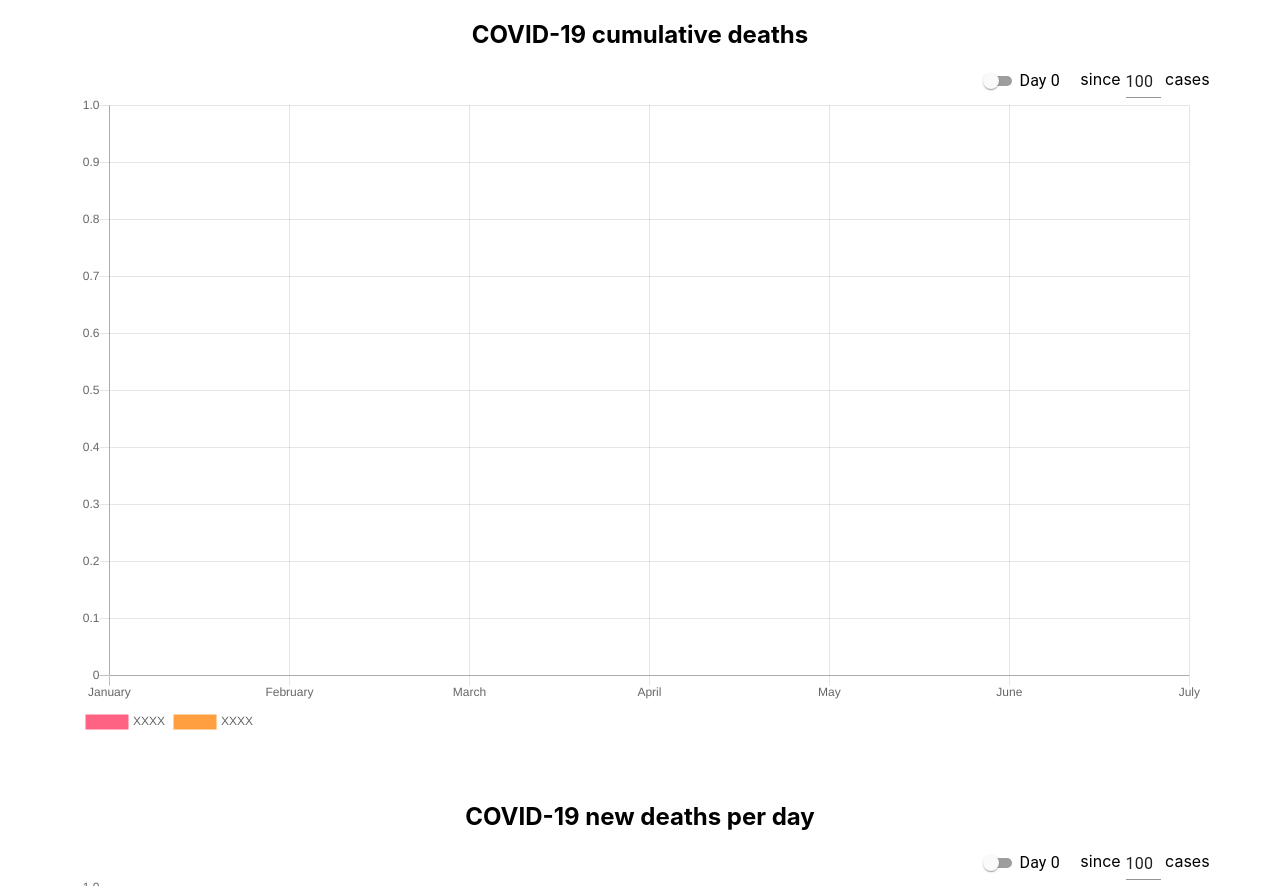
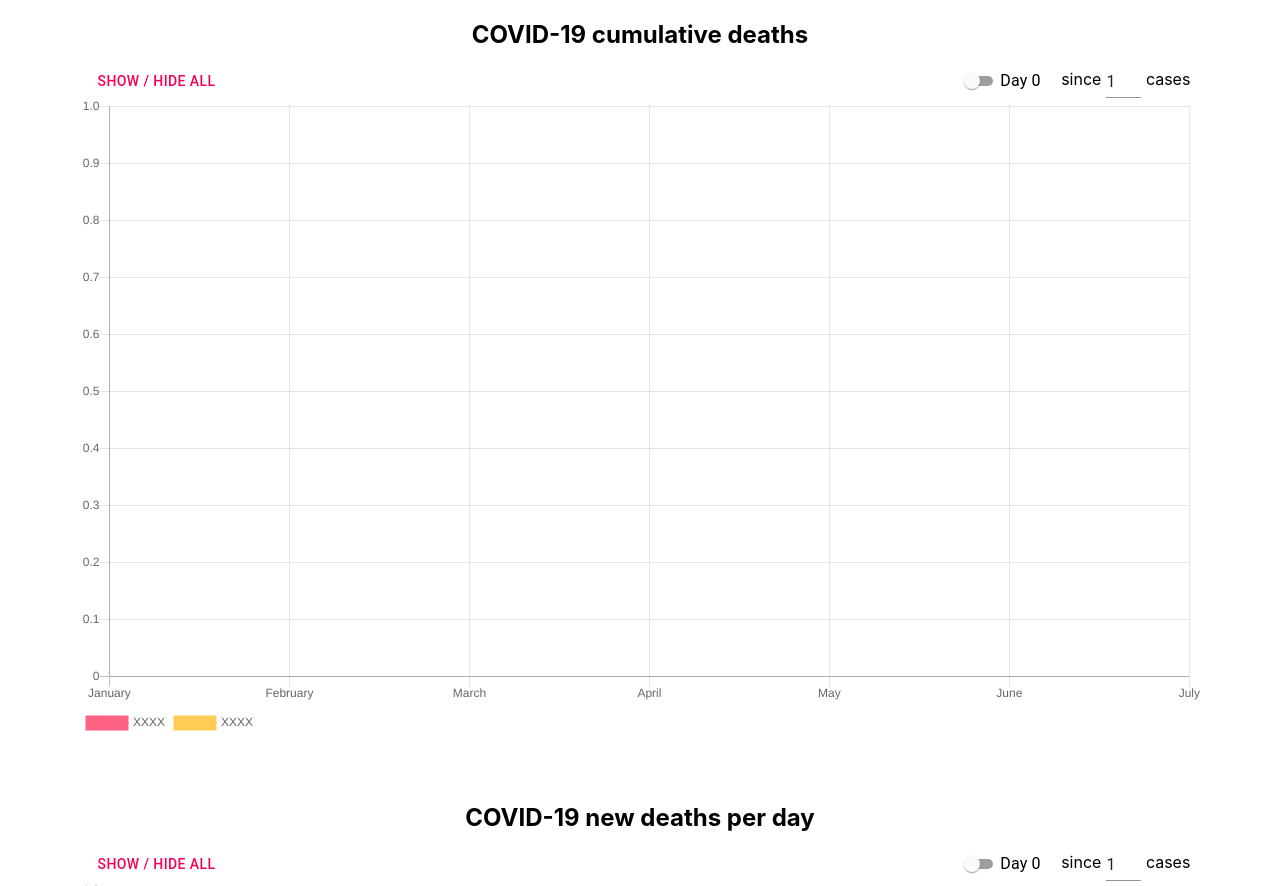
Before and after one commit to brucify/coronerl-front, a Gatsby site: page / in a window 1280 px wide. Shown: the top 886 px of the page. Built offline with nearby package versions, Linux system fonts and the light colour scheme; Gatsby itself is replaced by a stand-in of ours; no server answers.

Commit message:
showOrHIde

```diff
--- a/gatsby-config.js
+++ b/gatsby-config.js
@@ -7,9 +7,10 @@
 module.exports = {
   /* Your site config here */
   siteMetadata: {
-    title: "CoronaStats",
+    title: "CoronaStats - COVID-19 live stats by country",
     siteUrl: "https://www.coronastats.nu",
-    description: "Corona Virus COVID-19 country stats"
+    description: "Coronavirus COVID-19 country curves",
+    keyWords: "coronavirus, covid-19 graph, covid-19 stats, covid-19 curves, covid-19 chart, flatten the curve, The Hammer and the Dance, Where is my country on the Coronavirus curve"
   },
   plugins: [`gatsby-plugin-react-helmet`]
 }
--- a/src/components/Corona.js
+++ b/src/components/Corona.js
@@ -10,13 +10,15 @@ class Corona extends React.Component {
                       , {type: "death_daily", ref: React.createRef()}
                       , {type: "confirmed", ref: React.createRef()}
                       , {type: "confirmed_daily", ref: React.createRef()}
-                      // , {type: "recovered", ref: React.createRef()}
-                      // , {type: "active", ref: React.createRef()}
+                      , {type: "active", ref: React.createRef()}
+                      , {type: "recovered", ref: React.createRef()}
+                      , {type: "recovered_daily", ref: React.createRef()}
+                      , {type: "net_daily", ref: React.createRef()}
                       ];
   }
 
   componentDidMount() {
-    fetch("https://api.coronastats.nu/hello")
+    fetch("http://localhost:8080/hello")
       .then(res => res.json())
       .then(
         (result) => {
--- a/src/components/CoronaChart.js
+++ b/src/components/CoronaChart.js
@@ -3,6 +3,7 @@ import {Line} from 'react-chartjs-2';
 import FormControlLabel from '@material-ui/core/FormControlLabel';
 import TextField from '@material-ui/core/TextField';
 import Switch from '@material-ui/core/Switch';
+import Button from '@material-ui/core/Button';
 import update from 'immutability-helper';
 
 class CoronaChart extends React.Component {
@@ -11,16 +12,21 @@ class CoronaChart extends React.Component {
     this.state = {
       allChartData: this.props.allChartData
     };
+    this.chartReference = React.createRef();
     this.isDayZero = false;
-    this.chartColors = {
-      red: 'rgb(255, 99, 132)',
-      orange: 'rgb(255, 159, 64)',
-      yellow: 'rgb(255, 205, 86)',
-      green: 'rgb(75, 192, 192)',
-      blue: 'rgb(54, 162, 235)',
-      purple: 'rgb(153, 102, 255)',
-      grey: 'rgb(201, 203, 207)'
-    };
+    this.chartColors =
+      { red: 'rgb(255, 99, 132)'
+      , yellow: 'rgb(255, 205, 86)'
+      , blue: 'rgb(54, 162, 235)'
+      , orange: 'rgb(255, 159, 64)'
+      , green: 'rgb(75, 192, 192)'
+      , purple: 'rgb(153, 102, 255)'
+      // , grey: 'rgb(201, 203, 207)'
+      , pink: 'rgb(255, 192, 203)'
+      , light_sky_blue: 'rgb(135, 206, 250)'
+      , light_green: 'rgb(144, 238, 144)'
+      , light_coral: 'rgb(240, 128, 128)'
+      };
     this.chartOptions = {
       maintainAspectRatio: false,
       legend: {
@@ -29,6 +35,50 @@ class CoronaChart extends React.Component {
          position: "bottom"
        }
     };
+  }
+
+  componentDidUpdate() {
+    this.hideDataset("China");
+  }
+
+  render() {
+    var title = makeTitle(this.props.chartType);
+    var chart = makeChart(this.chartReference,
+                          this.state.allChartData,
+                          this.props.chartType,
+                          this.chartOptions,
+                          this.chartColors);
+    var dayZeroNum = 1;
+    return (
+      <div className="chart-section">
+        <h2 style={{display: 'flex', justifyContent: 'center'}}>{title}</h2>
+        <div className="chart-buttons-section">
+          <div className="chart-buttons">
+            <div className="chart-buttons-left">
+              <Button color="secondary" onClick={() => this.showOrHide()} >Show / Hide All</Button>
+            </div>
+            <div className="chart-buttons-right">
+              <FormControlLabel
+                control={<Switch size="small" onChange={() => this.toggleDayZeroView(this.props.chartType, dayZeroNum)} />}
+                label="Day 0"
+              /> since
+              <TextField
+                id="standard-number"
+                size="small"
+                // variant="outlined"
+                defaultValue={dayZeroNum}
+                InputLabelProps={{
+                  shrink: true,
+                }}
+                onChange={(e) => this.updateDayZeroView(this.props.chartType, e.target.value)}
+                style={{width: '35px', marginLeft: '5px'}}
+              /> cases
+            </div>
+          </div>
+        </div>
+        <div className="chart-container">{chart}</div>
+      </div>
+    )
   }
 
   updateData(result) {
@@ -59,19 +109,16 @@ class CoronaChart extends React.Component {
   updateDayZeroView(chartType, numDays) {
     if (this.isDayZero) {
       this.allChartDataDayZero = undefined;
-      console.log("updateDayZeroView" + numDays);
       this.toggleDayZeroView(chartType, numDays);
       this.toggleDayZeroView(chartType, numDays);
     }
   }
 
   dayZeroView(allChartData0, chartType, numDays) {
-    console.log("dayZeroView"+ numDays);
-
     return update(allChartData0, {
       numbers: {
         $set: allChartData0.numbers.map((obj) => {
-          var x = obj[chartType].findIndex((e) => e > numDays);
+          var x = obj[chartType].findIndex((e) => e >= numDays);
           var sliced = obj[chartType].slice(x, obj[chartType].length);
           // obj[chartType] = sliced;
           // return obj;
@@ -86,35 +133,36 @@ class CoronaChart extends React.Component {
     });
   }
 
-  render() {
-    var title = makeTitle(this.props.chartType);
-    var chart = makeChart(this.state.allChartData,
-                          this.props.chartType,
-                          this.chartOptions,
-                          this.chartColors);
-    return (
-      <div className="chart-section">
-        <h2 style={{display: 'flex', justifyContent: 'center'}}>{title}</h2>
-        <div className="chart-buttons">
-          <FormControlLabel
-            control={<Switch size="small" onChange={() => this.toggleDayZeroView(this.props.chartType, 100)} />}
-            label="Day 0"
-          /> since
-          <TextField
-            id="standard-number"
-            size="small"
-            // variant="outlined"
-            defaultValue="100"
-            InputLabelProps={{
-              shrink: true,
-            }}
-            onChange={(e) => this.updateDayZeroView(this.props.chartType, e.target.value)}
-            style={{width: '35px', marginLeft: '5px'}}
-          /> cases
-        </div>
-        <div className="chart-container">{chart}</div>
-      </div>
-    )
+  showOrHide() {
+    var chart = this.chartReference.current.chartInstance;
+    var datasets = chart.data.datasets;
+
+    var allHidden = true;
+    for (var i=0; i<datasets.length; i++) {
+      var meta = chart.getDatasetMeta(i);
+      if (meta.hidden !== true) {
+        meta.hidden = true;
+        allHidden = false;
+      }
+    }
+    if (allHidden) {
+      for (var j=0; j<datasets.length; j++) {
+        meta = chart.getDatasetMeta(j);
+        meta.hidden = null;
+      }
+    }
+    chart.update();
+  }
+
+  hideDataset(countryName) {
+    var chart = this.chartReference.current.chartInstance;
+    var datasets = chart.data.datasets;
+    for (var i=0; i<datasets.length; i++) {
+      if(datasets[i].label === countryName) {
+        chart.getDatasetMeta(i).hidden = true;
+      }
+    }
+    chart.update();
   }
 }
 
@@ -141,6 +189,12 @@ function makeTitle(chartType) {
     case "death_daily":
       title = "COVID-19 new deaths per day";
       break;
+    case "recovered_daily":
+      title = "COVID-19 new recovered per day";
+      break;
+    case "net_daily":
+      title = "COVID-19 net increase per day";
+      break;
     default:
       title = "COVID-19 data";
       break;
@@ -148,13 +202,21 @@ function makeTitle(chartType) {
   return title;
 }
 
-function makeChart(allChartData, chartType, chartOptions, chartColors) {
+function makeChart(chartReference, allChartData, chartType, chartOptions, chartColors) {
   let chart;
   var singleChartData = chartData(allChartData, chartType, chartColors);
   if (chartType === "confirmed_daily") {
-    chart = <Line data={singleChartData} options={chartOptions} redraw/>
+    chart = <Line
+              ref={chartReference}
+              data={singleChartData} options={chartOptions} redraw
+              // getDatasetAtEvent={(dataset) => {datasets.for}}
+            />
   } else {
-    chart = <Line data={singleChartData} options={chartOptions} redraw/>
+    chart = <Line
+              ref={chartReference}
+              data={singleChartData} options={chartOptions} redraw
+              // getDatasetAtEvent={(dataset) => {}}
+            />
   }
   return chart;
 }
@@ -166,22 +228,33 @@ function chartData(allChartData, type, chartColors) {
       var colorNames = Object.keys(chartColors);
       var colorName = colorNames[index % colorNames.length];
       var newColor = chartColors[colorName];
-      switch (type) {
-        case "confirmed":
-          return chartDataSet(x.country, x.confirmed, newColor);
-        case "death":
-          return chartDataSet(x.country, x.death, newColor);
-        case "recovered":
-          return chartDataSet(x.country, x.recovered, newColor);
-        case "active":
-          return chartDataSet(x.country, x.active, newColor);
-        case "confirmed_daily":
-          return chartDataSet(x.country, x.confirmed_daily, newColor);
-        case "death_daily":
-          return chartDataSet(x.country, x.death_daily, newColor);
-        default:
-          return chartDataSet(x.country, x.confirmed, newColor)
-      }
+      // return chartDataSet(x.country, x[type], newColor);
+      switch (x.country) {
+       case "China":
+        return chartDataSet(x.country, x[type], 'rgb(211,211,211)');
+       default:
+        return chartDataSet(x.country, x[type], newColor);
+     }
+      // switch (type) {
+      //   case "confirmed":
+      //     return chartDataSet(x.country, x.confirmed, newColor);
+      //   case "death":
+      //     return chartDataSet(x.country, x.death, newColor);
+      //   case "recovered":
+      //     return chartDataSet(x.country, x.recovered, newColor);
+      //   case "active":
+      //     return chartDataSet(x.country, x.active, newColor);
+      //   case "confirmed_daily":
+      //     return chartDataSet(x.country, x.confirmed_daily, newColor);
+      //   case "death_daily":
+      //     return chartDataSet(x.country, x.death_daily, newColor);
+      //   case "recovered_daily":
+      //     return chartDataSet(x.country, x.recovered_daily, newColor);
+      //   case "net_daily":
+      //     return chartDataSet(x.country, x[type], newColor);
+      //   default:
+      //     return chartDataSet(x.country, x.confirmed, newColor)
+      // }
 
     })
   }
@@ -199,7 +272,7 @@ function chartDataSet(country, data, newColor) {
     borderDash: [],
     borderDashOffset: 0.0,
     borderJoinStyle: 'miter',
-    pointBorderColor: 'rgba(75,192,192,1)',
+    // pointBorderColor: 'rgba(75,192,192,1)',
     pointBackgroundColor: '#fff',
     pointBorderWidth: 1,
     pointHoverRadius: 5,
--- a/src/components/layout.css
+++ b/src/components/layout.css
@@ -24,10 +24,36 @@ code {
   margin-bottom: 5%;
 }
 
+.chart-buttons-section {
+  height: 10%;
+  width: 86%;
+  margin-left: 7%;
+  margin-right: 7%;
+  display: table;
+}
+
 .chart-buttons {
-  text-align: right;
+  display: table-cell;
+  vertical-align: middle;
   margin-right: 5.5vw;
   margin-left: 0.83em;
+}
+
+.chart-buttons-left {
+  float: left;
+  /* display: inline-block; */
+  /* vertical-align: middle;
+  text-align: left; */
+}
+
+.chart-buttons-left > button {
+  padding-top: 0;
+}
+
+.chart-buttons-right {
+  float: right;
+  /* display: inline-block; */
+  /* vertical-align: middle; */
 }
 
 .chart-container {
@@ -36,3 +62,15 @@ code {
     height: 80vh;
     width: 88vw;
 }
+
+.copyright-section {
+  text-align: left;
+  margin-left: 7%;
+  margin-bottom: 5%;
+  color: black;
+}
+
+.copyright-section > p {
+  font-size: 11px;
+  vertical-align: middle;
+}
```
Also changed, not shown: src/components/layout.js (+20 -1 lines).
